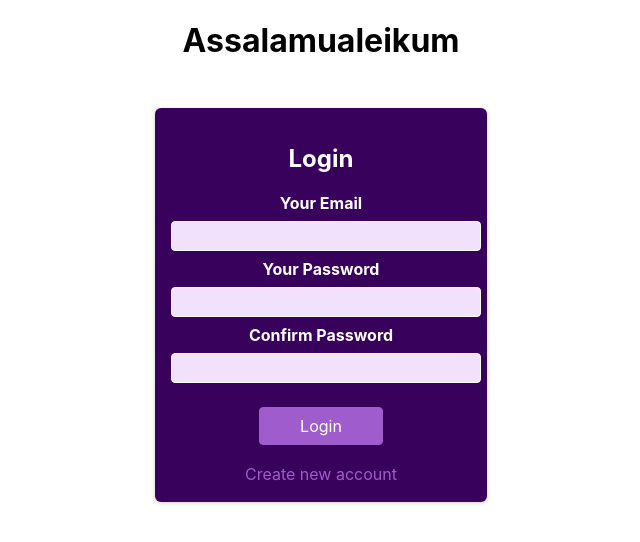
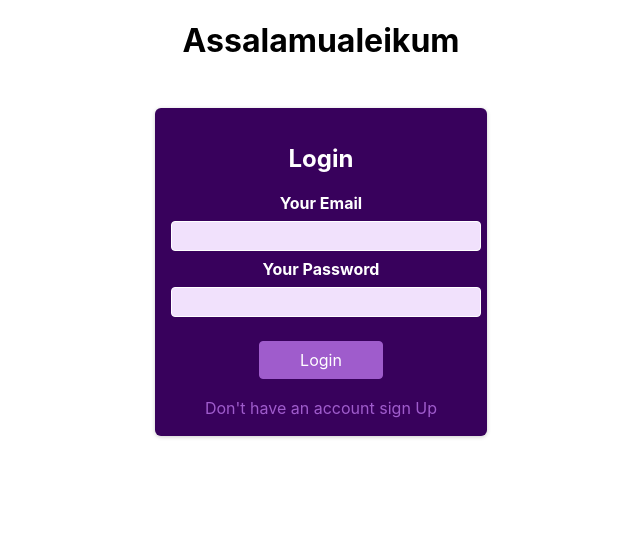
Before and after one commit to azeem521/ExpanceTrackerReactProject, a React (Create React App) app: page / in a window 1280 px wide. Shown: the top 542 px of the page, without its empty margins (319-959 px from the left). Built offline with nearby package versions, Linux system fonts and the light colour scheme.

Commit message:
LoginScreenAdded

```diff
--- a/src/components/Authentication/Authentication.js
+++ b/src/components/Authentication/Authentication.js
@@ -19,6 +19,7 @@ const Authentication = () => {
     }
 const passwordChangeHandler =(e)=>{
     setpassword(e.target.value)
+    SetisCursorAllow(false)
 }
 
     const confPassChangeHandler =(e)=>{
@@ -34,7 +35,7 @@ const passwordChangeHandler =(e)=>{
 
     const submitHandler =(e)=>{
         e.preventDefault()
-       if(password!==confPass){
+       if(!isLogin && (password!==confPass)){
         return alert('Password is not same')
        }
        else{
@@ -73,7 +74,7 @@ const passwordChangeHandler =(e)=>{
   return (
     <Fragment>
         <section className={classes.auth}>
-            <h1>{isLogin ? 'Login' : 'Sign Up'}</h1>
+            <h1>{isLogin ? 'Login' : 'Create new account'}</h1>
             <form onSubmit={submitHandler}>
                 <div className={classes.control}>
                     <label htmlFor='email'>Your Email</label>
@@ -83,14 +84,14 @@ const passwordChangeHandler =(e)=>{
                     <label htmlFor='password'>Your Password</label>
                     <input type='password'  required onChange={passwordChangeHandler} value={password} />
                 </div>
-                <div className={classes.control}>
+                {!isLogin && <div className={classes.control}>
                     <label htmlFor='confpassword'>Confirm Password</label>
-                    <input type='confpassword' required onChange={confPassChangeHandler} value={confPass} />
-                </div>
+                    <input type='password' required onChange={confPassChangeHandler} value={confPass} />
+                </div>}
                 <div className={classes.actions}>
                     <button type='submit' style={{'cursor':isCursorAllow ? 'not-allowed':'pointer'}} >{isLogin ? 'Login' : 'Create Account'}</button>
                     <button type='button' className={classes.toggle} onClick={switchAuthModeHandler}>{
-                        isLogin ? 'Create new account' : 'Login with existing account'
+                        isLogin ? "Don't have an account sign Up" : 'Login with existing account'
                     }</button>
                 </div>
             </form>
```
